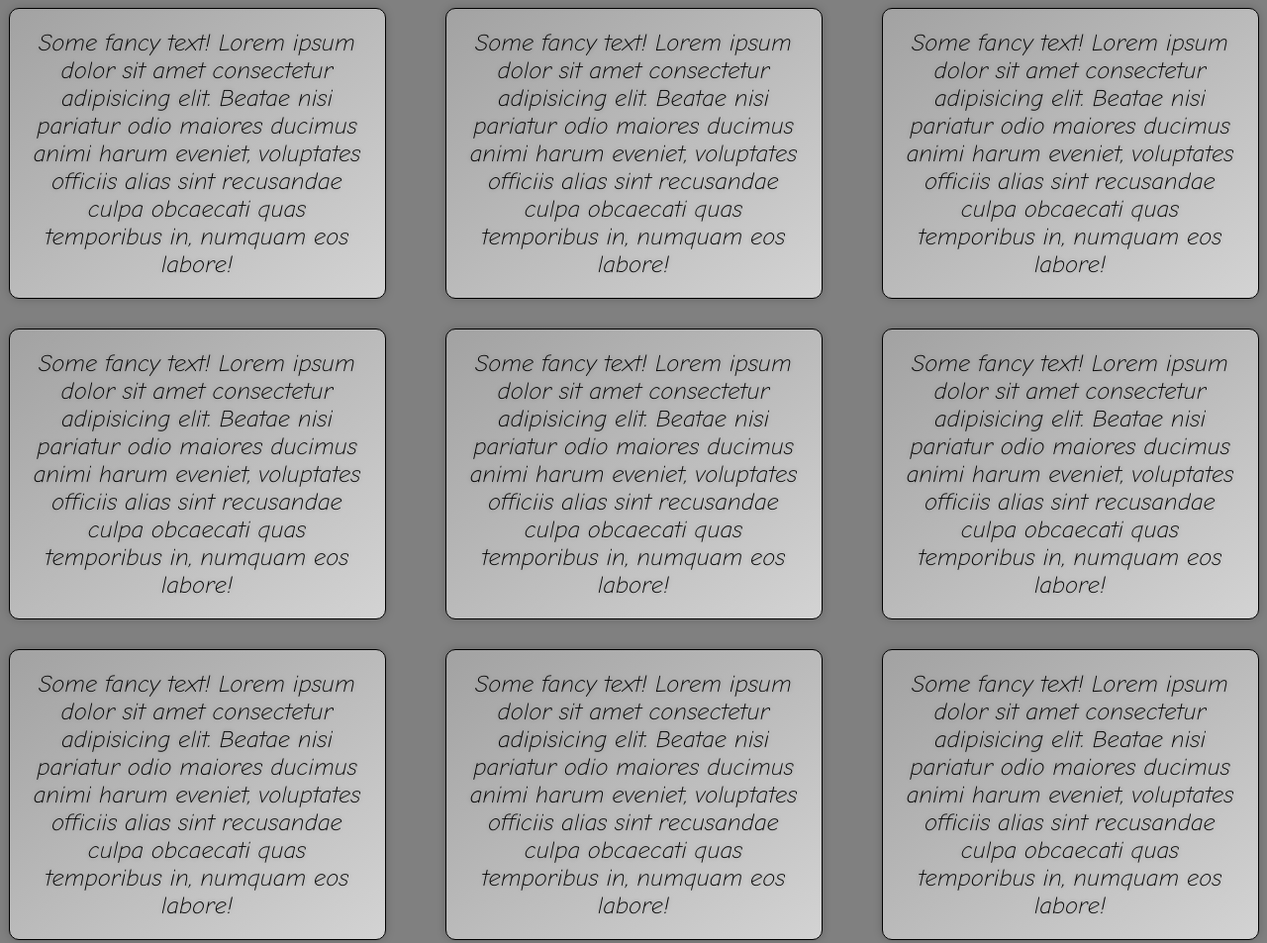
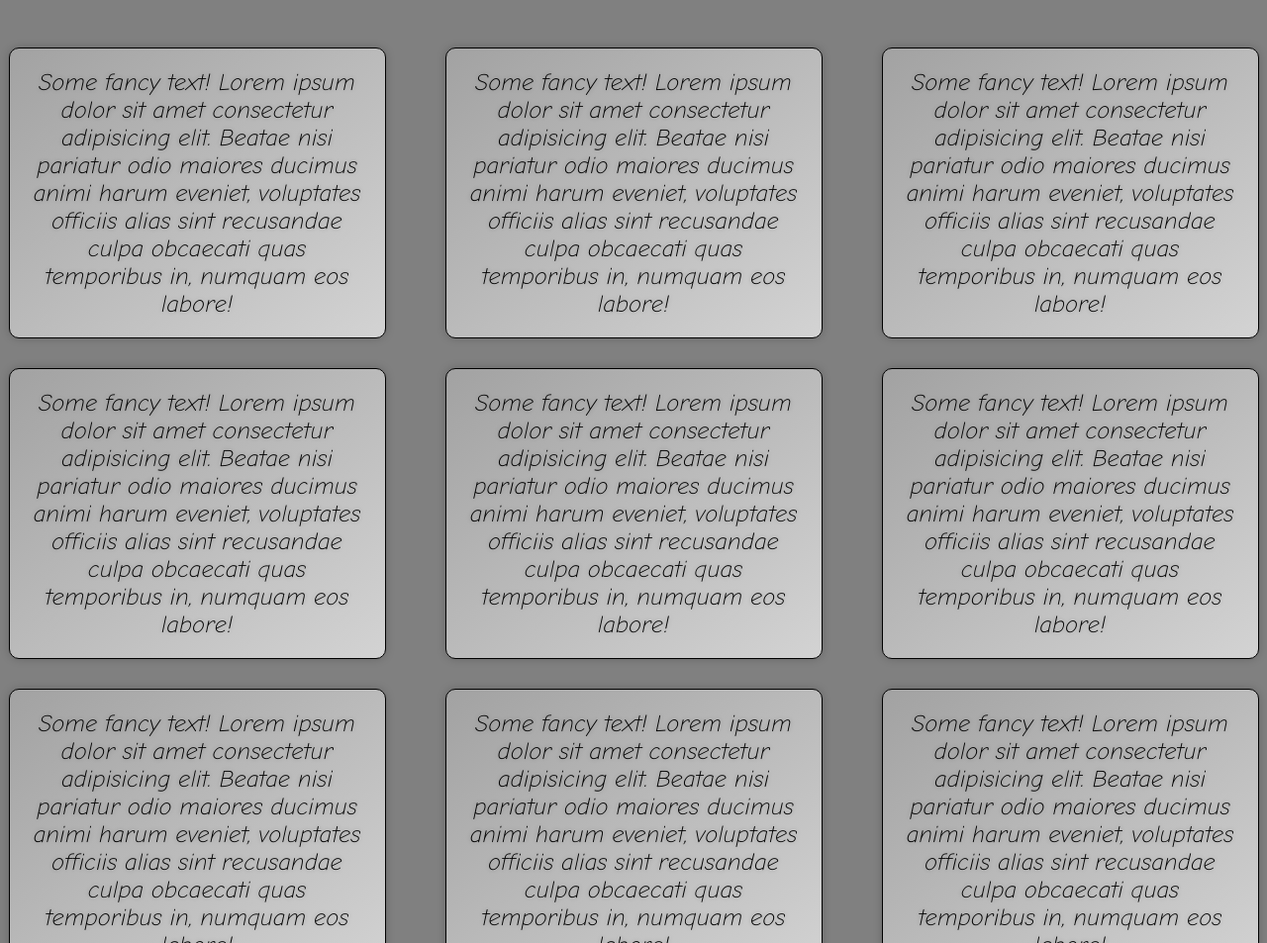
Before and after one commit to ivan-developer-01/sass-test, a plain HTML site: page index.html in a window 1280 px wide. Shown: the top 953 px of the page at 99% size. Drawn offline with Linux system fonts and the light colour scheme.

Commit message:
add padding to the boxes wrapper

```diff
--- a/sass/style.sass
+++ b/sass/style.sass
@@ -9,6 +9,7 @@ body
 		display: grid
 		grid-template-columns: repeat(3, 1fr)
 		gap: 30px 60px
+		padding: 40px 0
 
 		.box
 			background-image: linear-gradient(to bottom right, #a2a2a2, lightgray)
```
Also changed, not shown: css/style.css, 1 other file.
